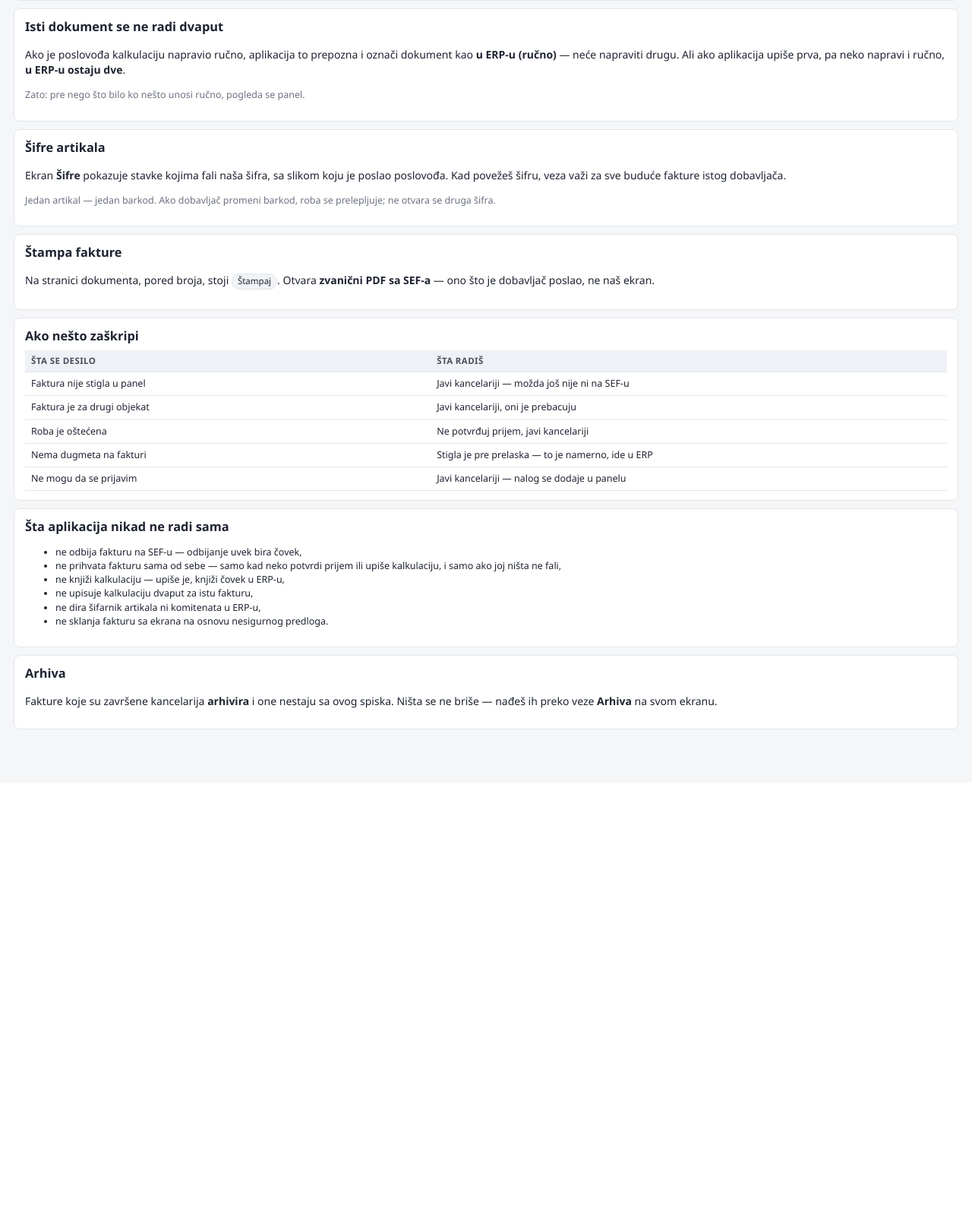
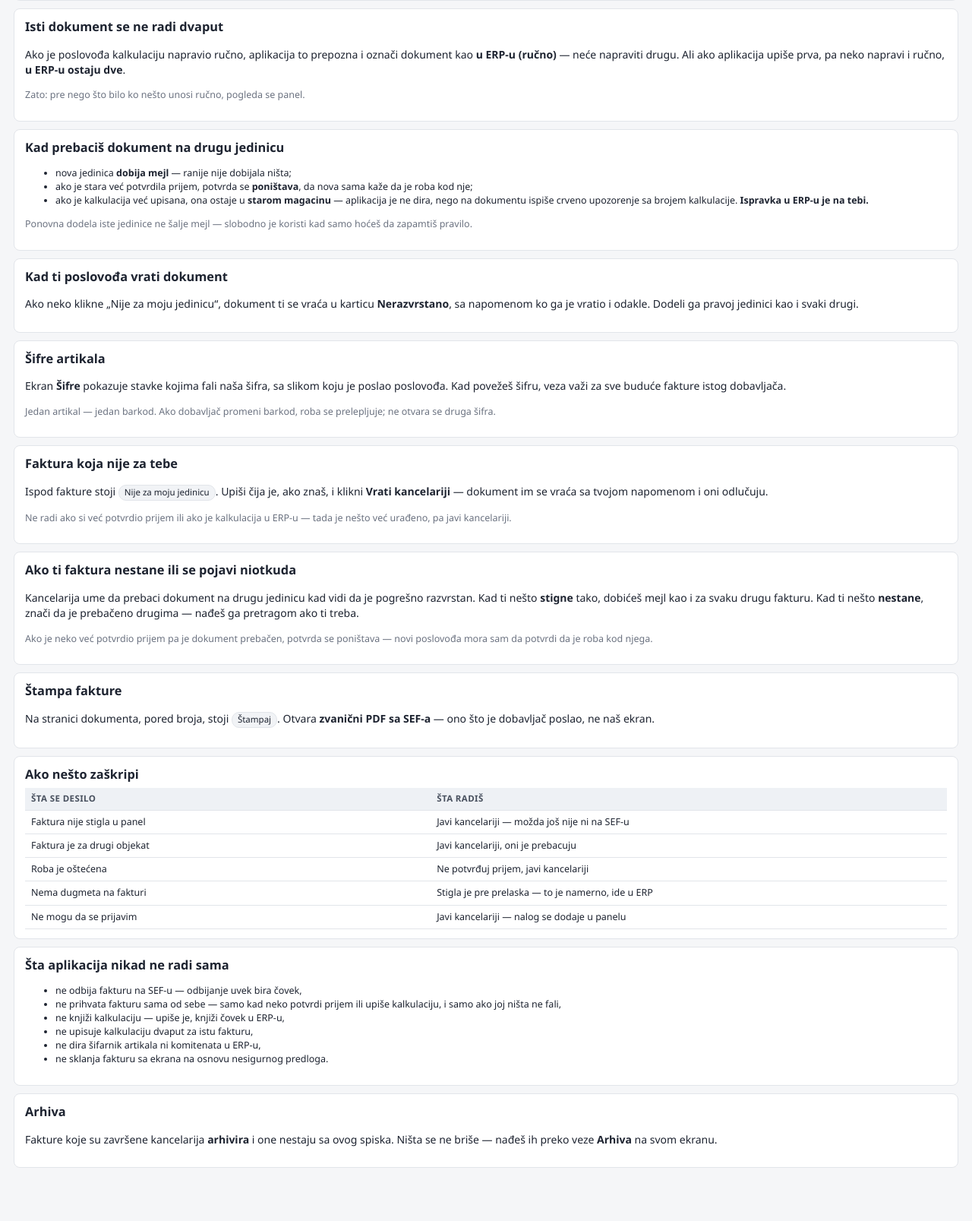
Before and after one commit to soskic12/elbraco-sef, a FastAPI app: template src/sefsync/web/templates/pomoc.html in a window 1280 px wide. Shown: the part 1031-2638 px from the top of the page at 76% size. Before the commit the page ends 1991 px from the top, so only its background shows below. Run offline with FastAPI, Linux system fonts and the light colour scheme; the template is opened without the code that fills it, so the values that code supplies are empty.

Commit message:
Prebacivanje dokumenta vise ne ostavlja nikoga u mraku
Mereno 29.09.: 49 dokumenata je ispravljeno posle prosledjivanja, 2 posle
potvrde prijema - a nijedna nova jedinica nije o tome obavestena.

Sada, kad se jedinica STVARNO promeni:
 * nova dobija obavestenje (ranije nije - ponovna dodela iste jedinice i dalje
   ne salje nista, pa 'zapamti pravilo' ne spamuje);
 * potvrda prijema se ponistava, jer ju je dala pogresna jedinica i roba nije
   kod nove;
 * ako je kalkulacija vec upisana, ostaje u starom magacinu - app je ne dira,
   nego ispise crveno upozorenje sa njenim brojem, na sva tri ekrana.

Uz to dugme 'Nije za moju jedinicu': covek vraca dokument kancelariji sa
napomenom, umesto da javlja telefonom bez traga. Odbija se ako je prijem vec
potvrdjen ili je kalkulacija u ERP-u - tu je nesto vec uradjeno.

Pomoc dopunjena za sve uloge.

Co-Authored-By: Claude Opus 5 (1M context) <noreply@anthropic.com>

```diff
--- a/src/sefsync/models.py
+++ b/src/sefsync/models.py
@@ -638,6 +638,11 @@ class NacrtKalkulacije(Base):
     sumnja_odbio: Mapped[str | None] = mapped_column(String(100), default=None)
     sumnja_odbijeno_u: Mapped[datetime | None] = mapped_column(DateTime, default=None)
 
+    # Nesto sto je covek morao da uradi u ERP-u jer app ne sme sama. Za sada
+    # jedan slucaj: dokument je prebacen na drugu jedinicu POSLE upisa, pa
+    # kalkulacija stoji u pogresnom magacinu. App je ne dira - samo javi.
+    upozorenje: Mapped[str | None] = mapped_column(String(250), default=None)
+
     document: Mapped[Document] = relationship()
 
     @property
--- a/src/sefsync/web/app.py
+++ b/src/sefsync/web/app.py
@@ -604,6 +604,59 @@ def document_detail(request: Request, doc_id: int, user: Korisnik) -> HTMLRespon
                 "user": user,
             },
         )
+
+
+@app.post("/dokument/{doc_id}/nije-moje")
+def vrati_dokument(
+    doc_id: int, user: Korisnik, napomena: Annotated[str, Form()] = ""
+) -> RedirectResponse:
+    """Čovek iz jedinice vraća dokument kancelariji: nije za njega.
+
+    Do sada procedure nije bilo. Bogdan ne može da prebaci na Ilijanu - tuđe
+    jedinice su mu zabranjene, i tako treba - a dugmeta nije bilo, pa je jedino
+    rešenje bilo javiti telefonom. To nigde nije ostavljalo trag.
+
+    Dokument se vraća u „Nerazvrstano“ sa napomenom odakle je došao; operater
+    odlučuje čiji je. Ako je prijem već potvrđen ili je kalkulacija upisana,
+    vraćanje se odbija - tu je već nešto urađeno, pa to rešava kancelarija.
+    """
+    from ..models import RoutingSource, utcnow
+
+    with session_scope() as session:
+        doc = session.get(Document, doc_id)
+        if doc is None:
+            raise HTTPException(404, "Dokument ne postoji.")
+        if user.is_operator:
+            return _back(f"/dokument/{doc_id}", "Ti si operater — dodeli je odmah.", False)
+        if not _sme_na_dokument(session, user, doc):
+            raise HTTPException(403, "Taj dokument nije tvoj.")
+
+        povratak = "/moja-jedinica"
+        if doc.received_at is not None:
+            return _back(povratak, "Prijem je već potvrđen — javi kancelariji.", False)
+        red = session.get(NacrtKalkulacije, doc_id)
+        if red is not None and red.stanje is StanjeNacrta.UPISAN:
+            return _back(povratak, "Kalkulacija je već u ERP-u — javi kancelariji.", False)
+
+        moja = _unit_for(session, user)
+        odakle = moja.code if moja is not None else "?"
+        doc.business_unit_id = None
+        doc.forwarded_at = None
+        doc.forwarded_by = None
+        doc.routing_source = RoutingSource.NONE
+        doc.routing_rule_id = None
+        doc.routing_corrected = True
+        doc.routing_confirmed_at = None
+        doc.routing_confirmed_by = None
+        doc.state = ProcessState.UNASSIGNED
+        doc.routing_note = (
+            f"vratio {user.login} sa {odakle}: {napomena.strip() or 'nije za našu jedinicu'}"
+        )[:500]
+        session.add(AuditLog(
+            actor=user.login, action="document.vracen", document_id=doc_id,
+            detail=doc.routing_note,
+        ))
+    return _back(povratak, "Vraćeno kancelariji — oni odlučuju čija je.")
 
 
 @app.post("/dokument/{doc_id}/manjak")
--- a/src/sefsync/web/templates/document.html
+++ b/src/sefsync/web/templates/document.html
@@ -111,7 +111,7 @@
       {% if nacrt %}
       <dt>Kalkulacija</dt>
       <dd style="font-weight:400">
-        {% with n = nacrt %}{% include "_sumnja.html" %}{% endwith %}
+        {% with n = nacrt %}{% include "_upozorenje.html" %}{% include "_sumnja.html" %}{% endwith %}
         {% if nacrt.stanje.value == 'upisan' %}
           <span class="tag ok">u ERP-u {{ nacrt.erp_broj or '' }}</span>
           <div class="muted small">{{ nacrt.upisao }}{% if nacrt.upisano_u %},
--- a/src/sefsync/web/templates/jedinica_povracaj.html
+++ b/src/sefsync/web/templates/jedinica_povracaj.html
@@ -35,6 +35,8 @@
     <div style="text-align:right">
       <strong>{{ '%.2f'|format(doc.amount or 0) }}</strong>
       <span class="muted small">{{ doc.currency }}</span><br>
+      {% include "_upozorenje.html" %}
+      {% include "_nije_moje.html" %}
       {% include "_sumnja.html" %}
       {% if doc.po_starom %}
         <div class="small" style="margin:4px 0;padding:4px 7px;border-left:3px solid #b45309;
--- a/src/sefsync/web/templates/jedinica_usluge.html
+++ b/src/sefsync/web/templates/jedinica_usluge.html
@@ -37,6 +37,8 @@
         {# Predlog ide iznad grananja: fakture od pre prelaska zavrsavaju u
            grani "stiglo pre prelaska", pa ga Bogdan tamo nikad ne bi video - a
            bas one su najcesce vec unete rukom. #}
+        {% include "_upozorenje.html" %}
+        {% include "_nije_moje.html" %}
         {% include "_sumnja.html" %}
         {% if doc.po_starom %}
           <div class="small" style="margin:4px 0;padding:4px 7px;border-left:3px solid #b45309;
--- a/src/sefsync/web/templates/pomoc.html
+++ b/src/sefsync/web/templates/pomoc.html
@@ -237,6 +237,25 @@
   panel.</p>
 {% endcall %}
 
+{% call korak('Kad prebaciš dokument na drugu jedinicu') %}
+  <ul class="small">
+    <li>nova jedinica <b>dobija mejl</b> — ranije nije dobijala ništa;</li>
+    <li>ako je stara već potvrdila prijem, potvrda se <b>poništava</b>, da nova
+      sama kaže da je roba kod nje;</li>
+    <li>ako je kalkulacija već upisana, ona ostaje u <b>starom magacinu</b> —
+      aplikacija je ne dira, nego na dokumentu ispiše crveno upozorenje sa
+      brojem kalkulacije. <b>Ispravka u ERP-u je na tebi.</b></li>
+  </ul>
+  <p class="muted small">Ponovna dodela iste jedinice ne šalje mejl — slobodno
+  je koristi kad samo hoćeš da zapamtiš pravilo.</p>
+{% endcall %}
+
+{% call korak('Kad ti poslovođa vrati dokument') %}
+  <p>Ako neko klikne „Nije za moju jedinicu“, dokument ti se vraća u karticu
+  <b>Nerazvrstano</b>, sa napomenom ko ga je vratio i odakle. Dodeli ga pravoj
+  jedinici kao i svaki drugi.</p>
+{% endcall %}
+
 {% call korak('Šifre artikala') %}
   <p>Ekran <b>Šifre</b> pokazuje stavke kojima fali naša šifra, sa slikom koju je
   poslao poslovođa. Kad povežeš šifru, veza važi za sve buduće fakture istog
@@ -248,6 +267,26 @@
 {% endif %}
 
 {# ------------------------------------------------------- važi za sve uloge #}
+{% if uloga != 'operater' %}
+{% call korak('Faktura koja nije za tebe') %}
+  <p>Ispod fakture stoji <span class="tag">Nije za moju jedinicu</span>. Upiši
+  čija je, ako znaš, i klikni <b>Vrati kancelariji</b> — dokument im se vraća sa
+  tvojom napomenom i oni odlučuju.</p>
+  <p class="muted small">Ne radi ako si već potvrdio prijem ili ako je
+  kalkulacija u ERP-u — tada je nešto već urađeno, pa javi kancelariji.</p>
+{% endcall %}
+
+{% call korak('Ako ti faktura nestane ili se pojavi niotkuda') %}
+  <p>Kancelarija ume da prebaci dokument na drugu jedinicu kad vidi da je
+  pogrešno razvrstan. Kad ti nešto <b>stigne</b> tako, dobićeš mejl kao i za
+  svaku drugu fakturu. Kad ti nešto <b>nestane</b>, znači da je prebačeno
+  drugima — nađeš ga pretragom ako ti treba.</p>
+  <p class="muted small">Ako je neko već potvrdio prijem pa je dokument
+  prebačen, potvrda se poništava — novi poslovođa mora sam da potvrdi da je
+  roba kod njega.</p>
+{% endcall %}
+{% endif %}
+
 {% call korak('Štampa fakture') %}
   <p>Na stranici dokumenta, pored broja, stoji <span class="tag">Štampaj</span>.
   Otvara <b>zvanični PDF sa SEF-a</b> — ono što je dobavljač poslao, ne naš
--- a/src/sefsync/web/templates/unit.html
+++ b/src/sefsync/web/templates/unit.html
@@ -89,6 +89,9 @@
       <td class="small" data-naslov="Prosleđeno">{{ d.forwarded_at.strftime('%d.%m. %H:%M') if d.forwarded_at else '' }}</td>
       <td>
         {% set m = manjci.get(d.id) %}
+        {% with n = nacrti.get(d.id) if nacrti is defined else None %}
+          {% include "_upozorenje.html" %}
+        {% endwith %}
         {% if m and m.otvoren %}
           {# Crvena linija stoji dok ostatak ne stigne - dotle se ne knjizi. #}
           <div class="small" style="padding:5px 8px;border-left:3px solid #b91c1c;background:#fef2f2">
@@ -123,6 +126,7 @@
             <input type="text" name="napomena" placeholder="napomena (opciono)" style="width:150px">
             <button type="submit">Roba je primljena</button>
           </form>
+          {% with doc = d %}{% include "_nije_moje.html" %}{% endwith %}
           {% if d.lines %}
           <details style="margin-top:6px">
             <summary class="small" style="cursor:pointer">Stiglo manje nego što piše</summary>
```
Also changed, not shown: src/sefsync/services/workflow.py (+42 -1 lines), src/sefsync/web/templates/_nije_moje.html (added, +9 -0 lines), src/sefsync/web/templates/_upozorenje.html (added, +8 -0 lines), tests/test_web.py (+146 -3 lines).
